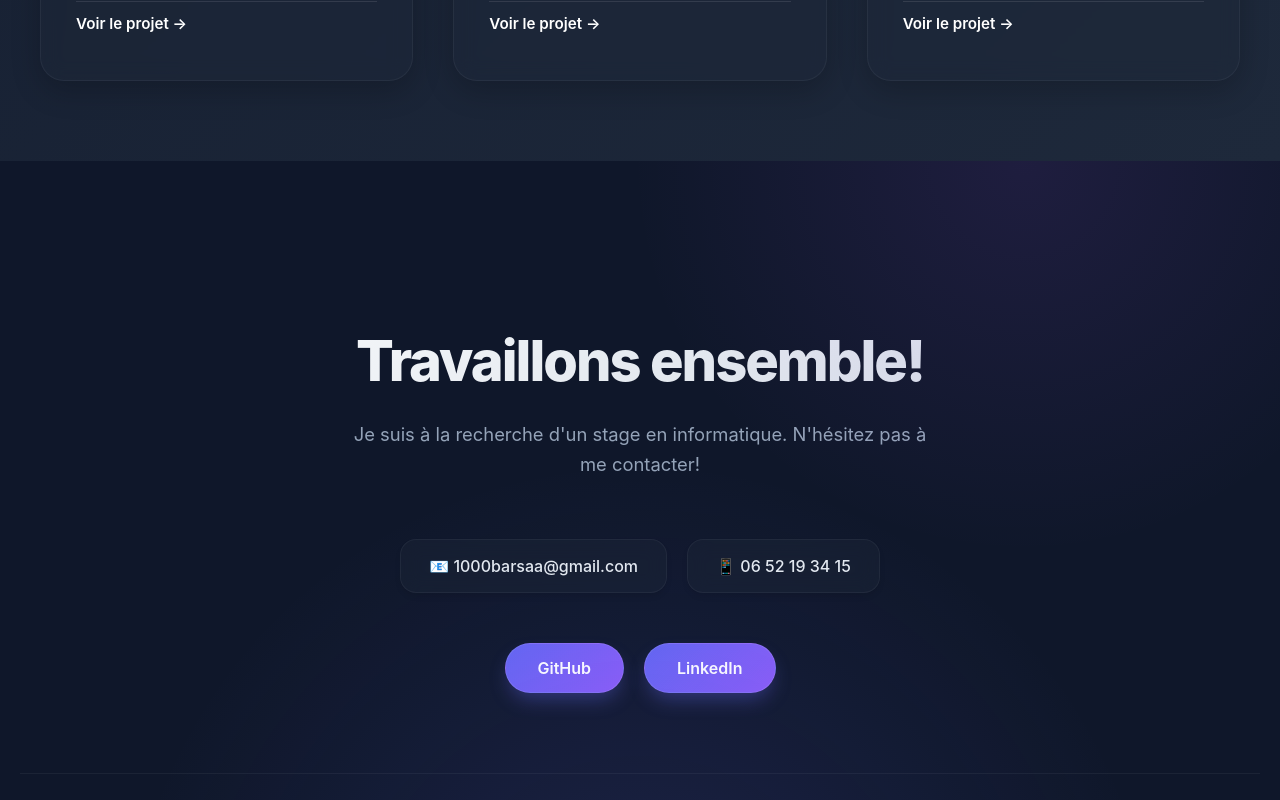
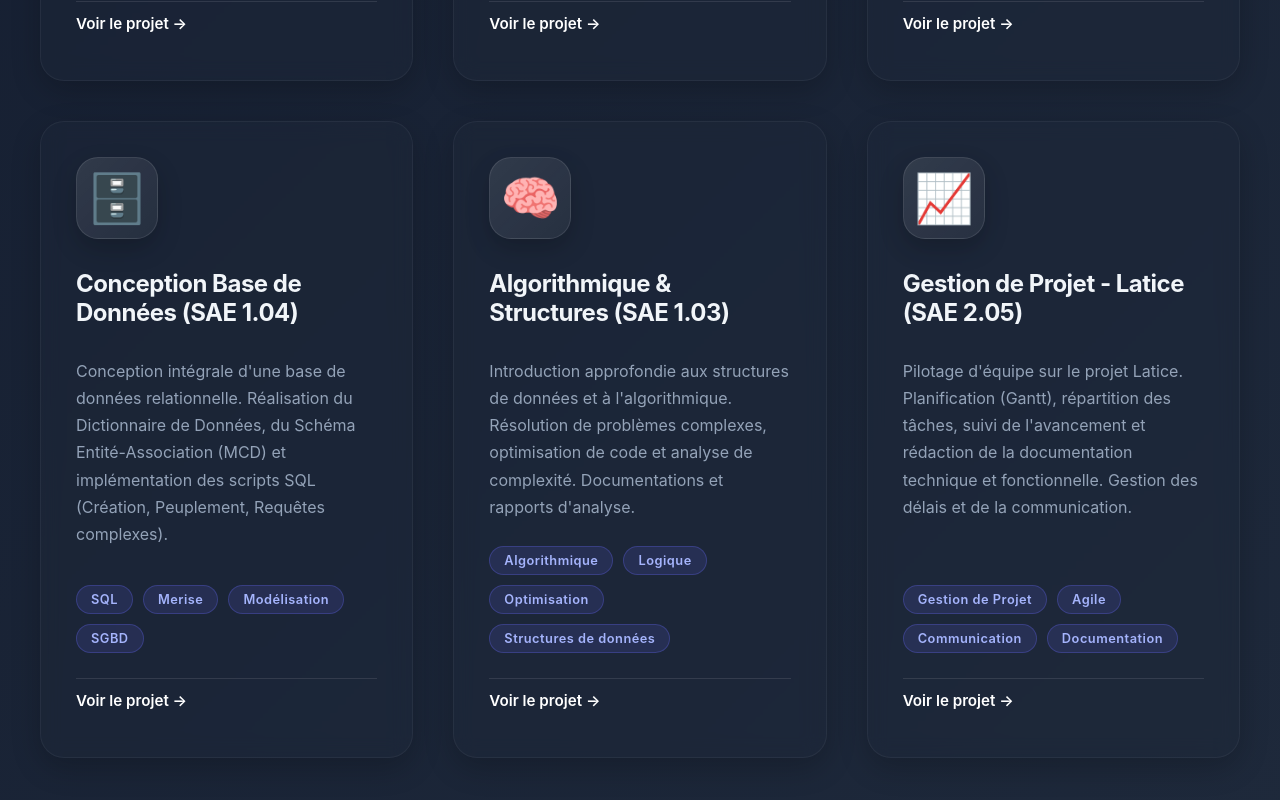
Before and after one commit to Myanganbaatar/Portpolio, a React (Create React App) app: page / in a window 1280 px wide. Shown: the part 5880-6680 px from the top of the page. Built offline with nearby package versions, Linux system fonts and the light colour scheme.

Commit message:
Add SAE 1.04, 1.03, and 2.05 to projects

```diff
--- a/src/components/Projects.js
+++ b/src/components/Projects.js
@@ -54,6 +54,30 @@ export default function Projects() {
       tags: ['C#', '.NET MAUI', 'Mobile', 'Multiplateforme'],
       icon: '🚧',
       link: 'https://github.com/Myanganbaatar/ProjetMAUI'
+    },
+    {
+      id: 7,
+      title: 'Conception Base de Données (SAE 1.04)',
+      description: 'Conception intégrale d\'une base de données relationnelle. Réalisation du Dictionnaire de Données, du Schéma Entité-Association (MCD) et implémentation des scripts SQL (Création, Peuplement, Requêtes complexes).',
+      tags: ['SQL', 'Merise', 'Modélisation', 'SGBD'],
+      icon: '🗄️',
+      link: '#'
+    },
+    {
+      id: 8,
+      title: 'Algorithmique & Structures (SAE 1.03)',
+      description: 'Introduction approfondie aux structures de données et à l\'algorithmique. Résolution de problèmes complexes, optimisation de code et analyse de complexité. Documentations et rapports d\'analyse.',
+      tags: ['Algorithmique', 'Logique', 'Optimisation', 'Structures de données'],
+      icon: '🧠',
+      link: '#'
+    },
+    {
+      id: 9,
+      title: 'Gestion de Projet - Latice (SAE 2.05)',
+      description: 'Pilotage d\'équipe sur le projet Latice. Planification (Gantt), répartition des tâches, suivi de l\'avancement et rédaction de la documentation technique et fonctionnelle. Gestion des délais et de la communication.',
+      tags: ['Gestion de Projet', 'Agile', 'Communication', 'Documentation'],
+      icon: '📈',
+      link: '#'
     }
   ];
 
```
